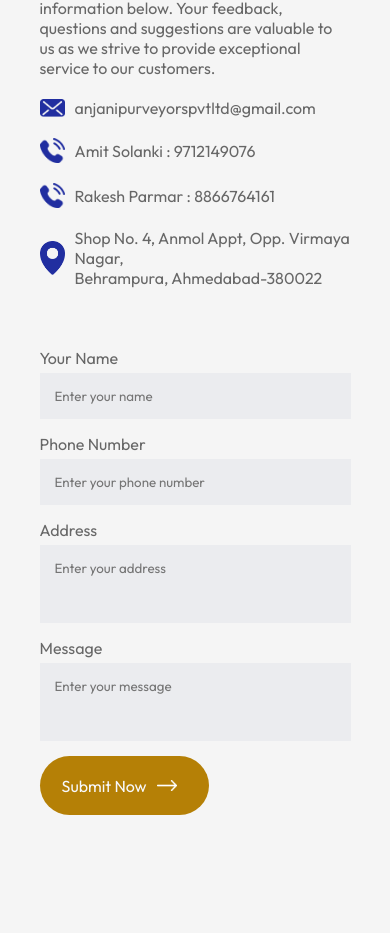
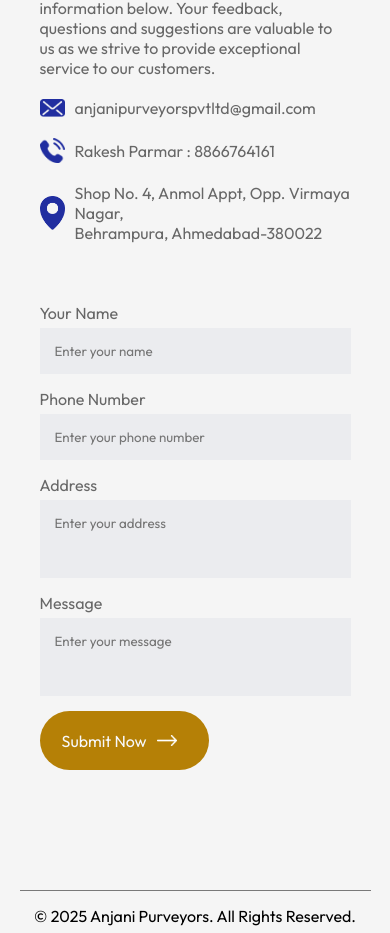
Before and after one commit to urstrulymanoj/Anjani-Purveyors, a React (Vite) app: page /ContactUs in a window 390 px wide. Shown: the part 1038-1971 px from the top of the page. Built offline with nearby package versions, Linux system fonts and the light colour scheme.

Commit message:
Removed the phone number from the contact us and added media query for testimony component

```diff
--- a/src/components/Contact/Contact.jsx
+++ b/src/components/Contact/Contact.jsx
@@ -39,7 +39,6 @@ const Contact = () => {
                 questions and suggestions are valuable to us as we strive to provide exceptional service to our customers.</p>
             <ul>
                 <li><img src={mail_icon} alt="" />anjanipurveyorspvtltd@gmail.com</li>
-                <li><img src={phone_icon} alt="" />Amit Solanki : 9712149076</li>
                 <li><img src={phone_icon} alt="" />Rakesh Parmar : 8866764161</li>
                 <li><img src={location_icon} alt="" />Shop No. 4, Anmol Appt, Opp. Virmaya Nagar, <br /> Behrampura, Ahmedabad-380022</li>
 
--- a/src/components/Testimonials/Testimonials.css
+++ b/src/components/Testimonials/Testimonials.css
@@ -76,8 +76,10 @@
         width: 35px;
     }
 
+    /* Change the width of the list items to 100% to ensure each card takes full width */
     .testimonials ul li{
         padding: 10px;
+        width: 100%;
     }
 
     .slide{
```
